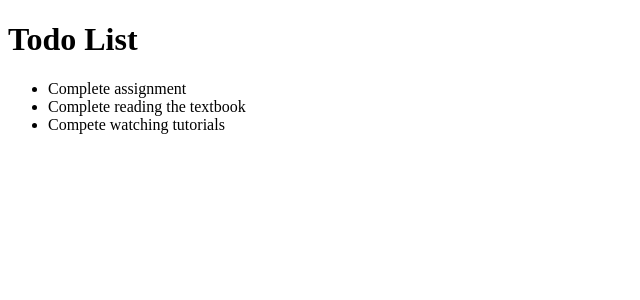
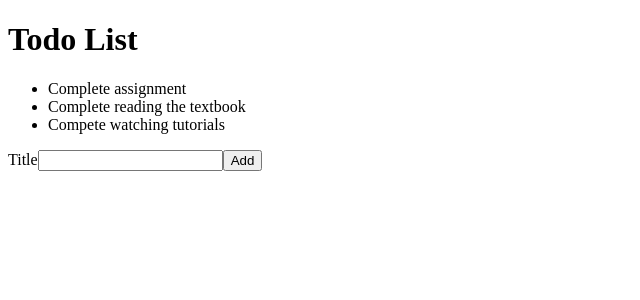
Before and after one commit to npnote8/create-bald-eagle, a React (Create React App) app: page / in a window 1280 px wide. Shown: the top 300 px of the page, without its empty margins (0-640 px from the left). Built offline with nearby package versions, Linux system fonts and the light colour scheme.

Commit message:
TodoList and AddToDoForm Components

```diff
--- /dev/null
+++ b/src/AddTodoForm.js
@@ -0,0 +1,11 @@
+import React from "react";
+const AddTodoForm = () => {
+  return (
+    <form>
+      <label htmlFor="todoTitle">Title</label>
+      <input type="text" id="todoTitle" />
+      <input type="submit" value="Add" />
+    </form>
+  );
+};
+export default AddTodoForm;
--- a/src/App.js
+++ b/src/App.js
@@ -1,19 +1,13 @@
 import React from "react";
+import TodoList from "./TodoList";
+import AddTodoForm from "./AddTodoForm";
 
 function App() {
-  let todoList = [];
-  todoList.push({ id: 1, title: "Complete assignment" });
-  todoList.push({ id: 2, title: "Complete reading the textbook" });
-  todoList.push({ id: 3, title: "Compete watching tutorials" });
-
   return (
     <div>
       <h1>Todo List</h1>
-      <ul>
-        {todoList.map((item) => (
-          <li key={item.id}>{item.title}</li>
-        ))}
-      </ul>
+      <TodoList />
+      <AddTodoForm />
     </div>
   );
 }
--- /dev/null
+++ b/src/TodoList.js
@@ -0,0 +1,17 @@
+import React from "react";
+
+const TodoList = () => {
+  const todoList = [
+    { id: 1, title: "Complete assignment" },
+    { id: 2, title: "Complete reading the textbook" },
+    { id: 3, title: "Compete watching tutorials" },
+  ];
+  return (
+    <ul>
+      {todoList.map((item) => (
+        <li key={item.id}>{item.title}</li>
+      ))}
+    </ul>
+  );
+};
+export default TodoList;
```
